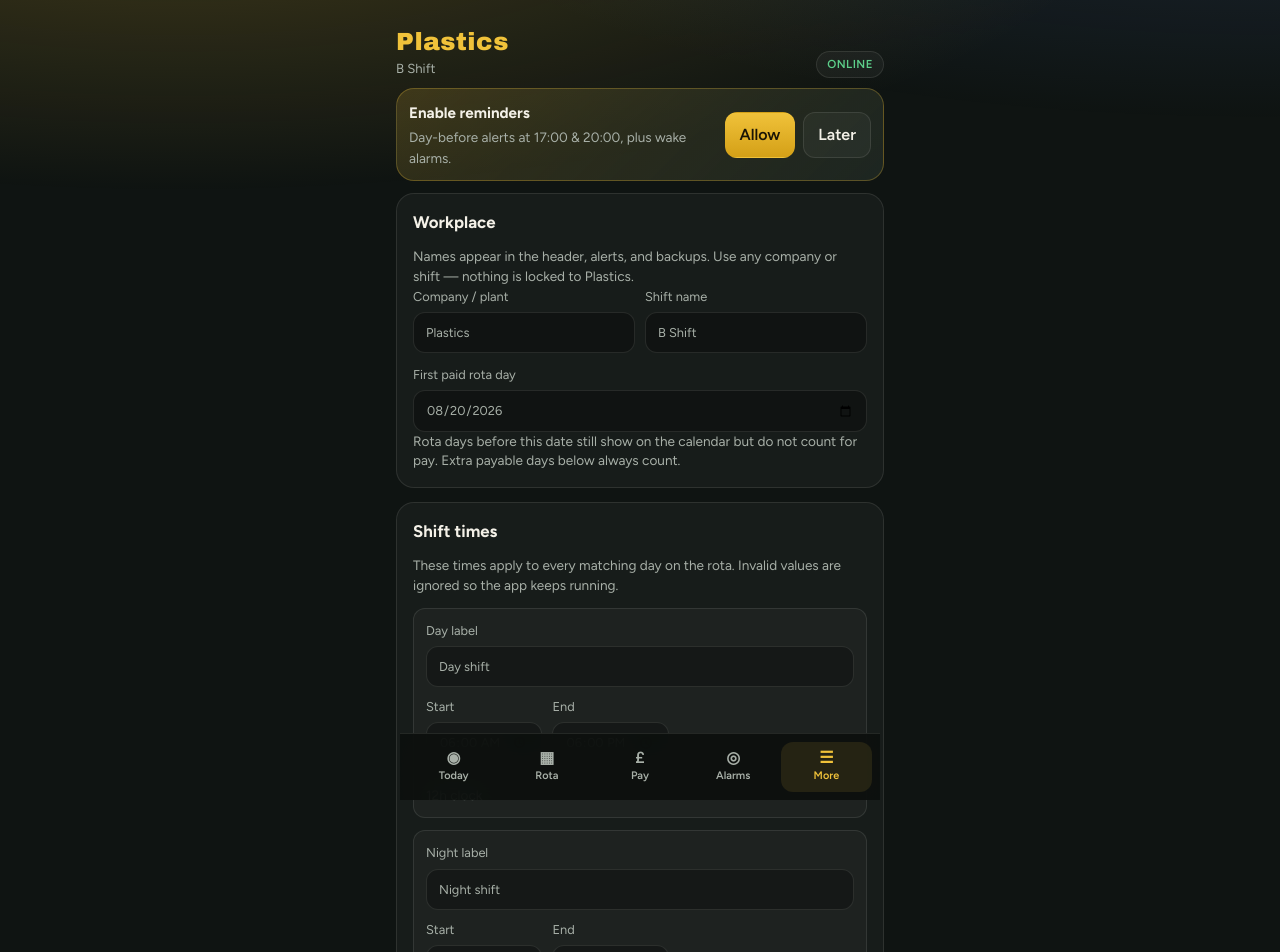
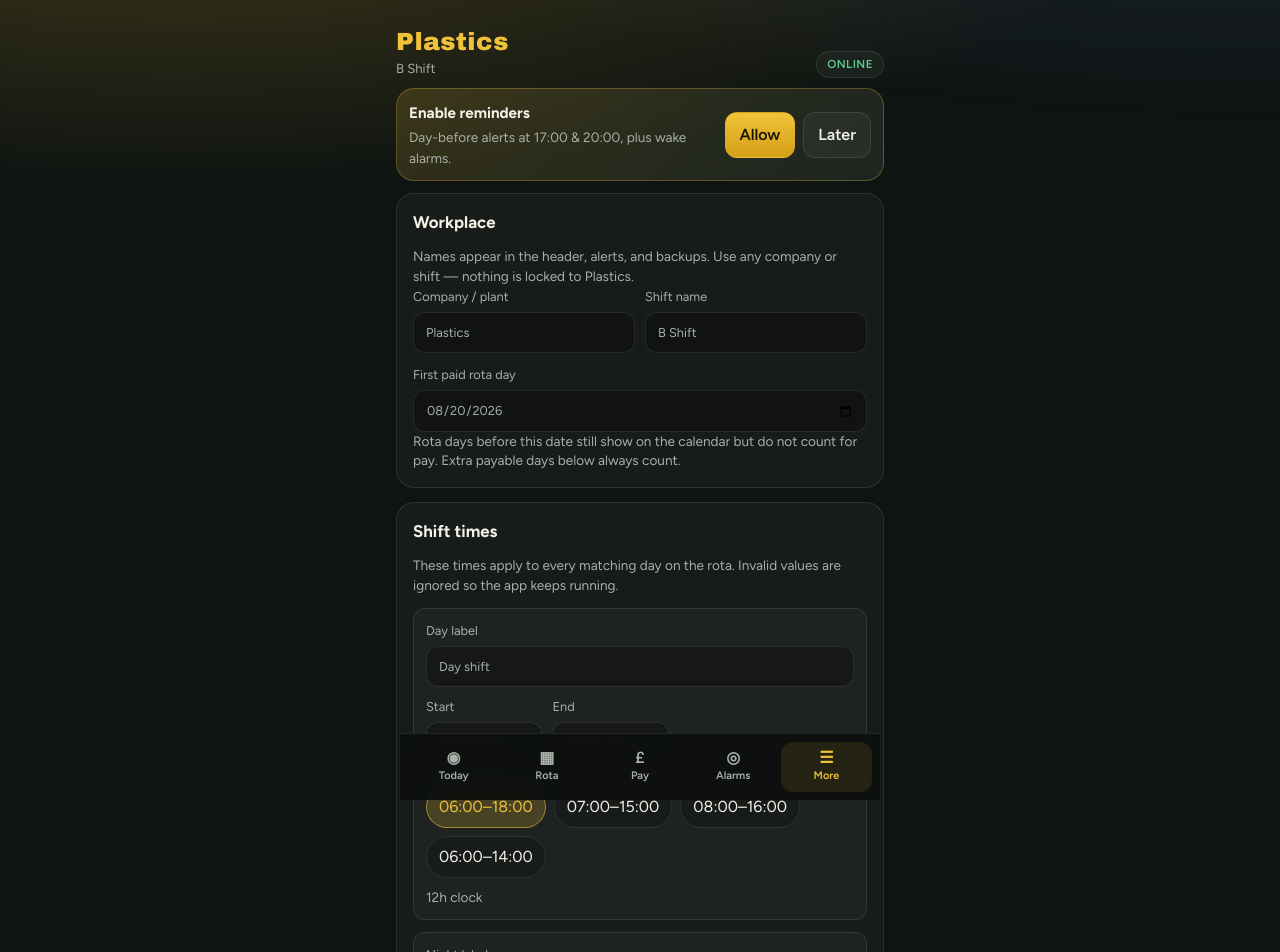
Before and after one commit to perpetualadam/plastics-shift-planner, a Next.js app: page /settings in a window 1280 px wide. Shown: the top 952 px of the page. Built offline with nearby package versions, Linux system fonts and the light colour scheme.

Commit message:
Add shift-time presets and ignore invalid time input
Native time fields were easy to scramble while typing. Preset chips set common day/night hours in one tap, and time/date onChange only commits valid HH:MM or YYYY-MM-DD values.

Co-authored-by: anamnesisekklesia <anamnesisekklesia@googlemail.com>

```diff
--- a/src/components/SettingsView.tsx
+++ b/src/components/SettingsView.tsx
@@ -12,7 +12,7 @@ import {
   type RotaSource,
   type ShiftTemplate,
 } from "@/lib/shiftConfig";
-import { hhmmToMinutes, hoursBetween } from "@/lib/time";
+import { hhmmToMinutes, hoursBetween, isValidHhmm, sanitizeHhmm } from "@/lib/time";
 import { toDateKey } from "@/lib/rota";
 import {
   cloneDefaultSettings,
@@ -93,6 +93,52 @@ function NumberField({
       />
     </label>
   );
+}
+
+function TimeField({
+  label,
+  value,
+  onCommit,
+}: {
+  label: string;
+  value: string;
+  onCommit: (hhmm: string) => void;
+}) {
+  return (
+    <label>
+      {label}
+      <input
+        type="time"
+        value={isValidHhmm(value) ? sanitizeHhmm(value) : ""}
+        onChange={(e) => {
+          const next = e.target.value;
+          if (!isValidHhmm(next)) return;
+          onCommit(sanitizeHhmm(next));
+        }}
+      />
+    </label>
+  );
+}
+
+const DAY_TIME_PRESETS: [string, string][] = [
+  ["06:00", "18:00"],
+  ["07:00", "15:00"],
+  ["08:00", "16:00"],
+  ["06:00", "14:00"],
+];
+
+const NIGHT_TIME_PRESETS: [string, string][] = [
+  ["18:00", "06:00"],
+  ["19:00", "07:00"],
+  ["22:00", "06:00"],
+  ["15:00", "23:00"],
+];
+
+function upcomingMondayKey(from = new Date()): string {
+  const d = new Date(from.getFullYear(), from.getMonth(), from.getDate());
+  const dow = (d.getDay() + 6) % 7;
+  if (dow !== 0) d.setDate(d.getDate() + (7 - dow));
+  return toDateKey(d);
 }
 
 function kindLetter(kind: "day" | "night" | "off"): string {
@@ -291,28 +337,28 @@ export function SettingsView() {
                 />
               </label>
               <div className="form-row wrap">
-                <label>
-                  Start
-                  <input
-                    type="time"
-                    value={t.start}
-                    onChange={(e) => {
-                      if (!e.target.value) return;
-                      patchTemplate(kind, { start: e.target.value }, { syncClock: true });
-                    }}
-                  />
-                </label>
-                <label>
-                  End
-                  <input
-                    type="time"
-                    value={t.end}
-                    onChange={(e) => {
-                      if (!e.target.value) return;
-                      patchTemplate(kind, { end: e.target.value }, { syncClock: true });
-                    }}
-                  />
-                </label>
+                <TimeField
+                  label="Start"
+                  value={t.start}
+                  onCommit={(start) => patchTemplate(kind, { start }, { syncClock: true })}
+                />
+                <TimeField
+                  label="End"
+                  value={t.end}
+                  onCommit={(end) => patchTemplate(kind, { end }, { syncClock: true })}
+                />
+              </div>
+              <div className="chip-row">
+                {(kind === "day" ? DAY_TIME_PRESETS : NIGHT_TIME_PRESETS).map(([start, end]) => (
+                  <button
+                    key={`${start}-${end}`}
+                    type="button"
+                    className={`chip ${t.start === start && t.end === end ? "on" : ""}`}
+                    onClick={() => patchTemplate(kind, { start, end }, { syncClock: true })}
+                  >
+                    {start}–{end}
+                  </button>
+                ))}
               </div>
               <p className="help">
                 {hoursBetween(t.start, t.end)}h clock
@@ -390,13 +436,26 @@ export function SettingsView() {
                 type="date"
                 value={settings.cycle.anchorDate}
                 onChange={(e) => {
-                  if (!e.target.value) return;
+                  if (!/^\d{4}-\d{2}-\d{2}$/.test(e.target.value)) return;
                   updateSettings({
                     cycle: { ...settings.cycle, anchorDate: e.target.value },
                   });
                 }}
               />
             </label>
+            <div className="chip-row" style={{ marginTop: 8 }}>
+              <button
+                type="button"
+                className="chip"
+                onClick={() =>
+                  updateSettings({
+                    cycle: { ...settings.cycle, anchorDate: upcomingMondayKey() },
+                  })
+                }
+              >
+                Start next Monday ({upcomingMondayKey()})
+              </button>
+            </div>
             <div className="chip-row" style={{ margin: "10px 0" }}>
               {CYCLE_PRESETS.map((preset) => (
                 <button
```
